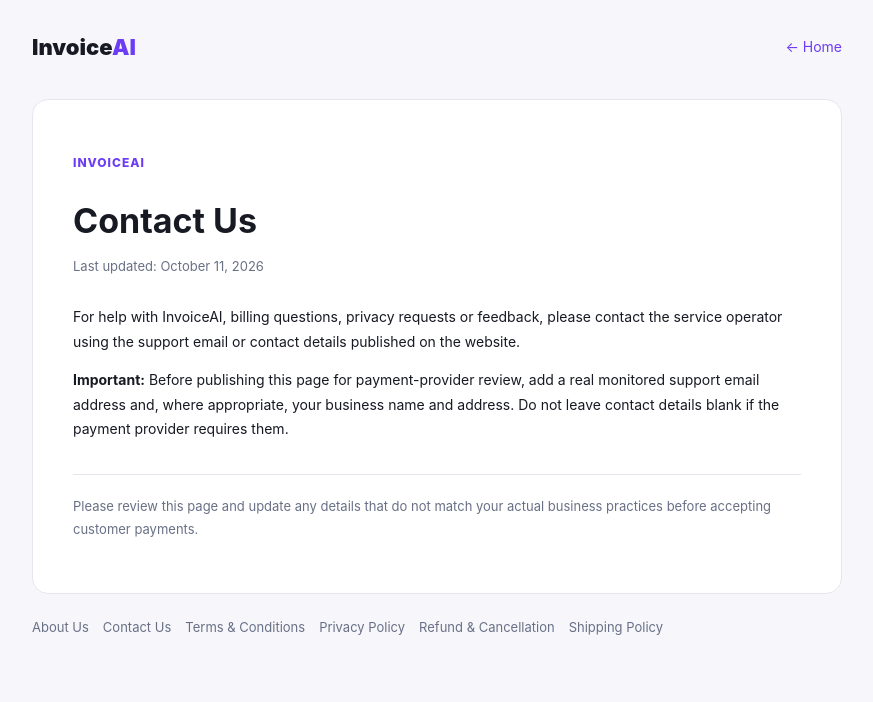
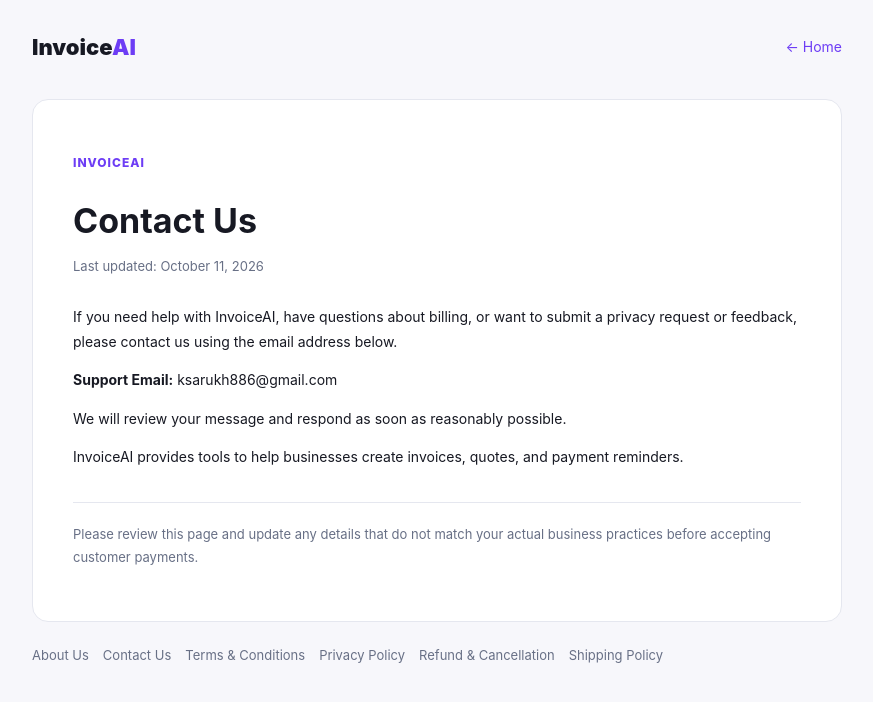
Before and after one commit to ksarukh886-netizen/invoiceai, a Next.js app: page /contact in a window 1280 px wide. Shown: the top 702 px of the page, without its empty margins (203-1076 px from the left). Built offline with nearby package versions, Linux system fonts and the light colour scheme.

Commit message:
Add support email to Contact Us page

```diff
--- a/app/contact/page.tsx
+++ b/app/contact/page.tsx
@@ -1,2 +1,32 @@
 import PolicyPage from "@/components/PolicyPage";
-export default function Page(){return <PolicyPage title={"Contact Us"} updated="October 11, 2026"><><p>For help with InvoiceAI, billing questions, privacy requests or feedback, please contact the service operator using the support email or contact details published on the website.</p><p><strong>Important:</strong> Before publishing this page for payment-provider review, add a real monitored support email address and, where appropriate, your business name and address. Do not leave contact details blank if the payment provider requires them.</p></></PolicyPage>}
+
+export default function Page() {
+  return (
+    <PolicyPage title="Contact Us" updated="October 11, 2026">
+      <>
+        <p>
+          If you need help with InvoiceAI, have questions about billing, or
+          want to submit a privacy request or feedback, please contact us
+          using the email address below.
+        </p>
+
+        <p>
+          <strong>Support Email:</strong>{" "}
+          <a href="mailto:ksarukh886@gmail.com">
+            ksarukh886@gmail.com
+          </a>
+        </p>
+
+        <p>
+          We will review your message and respond as soon as reasonably
+          possible.
+        </p>
+
+        <p>
+          InvoiceAI provides tools to help businesses create invoices,
+          quotes, and payment reminders.
+        </p>
+      </>
+    </PolicyPage>
+  );
+}
```
